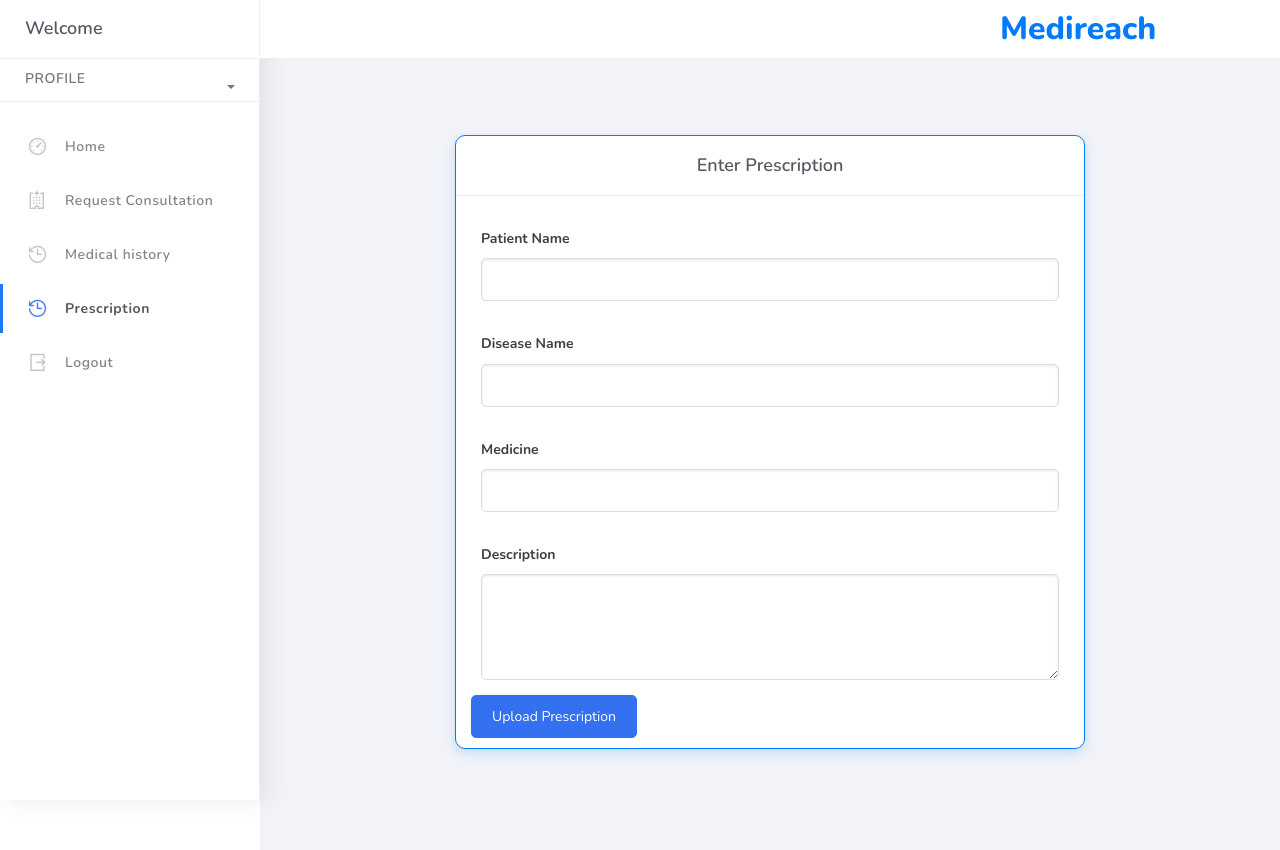
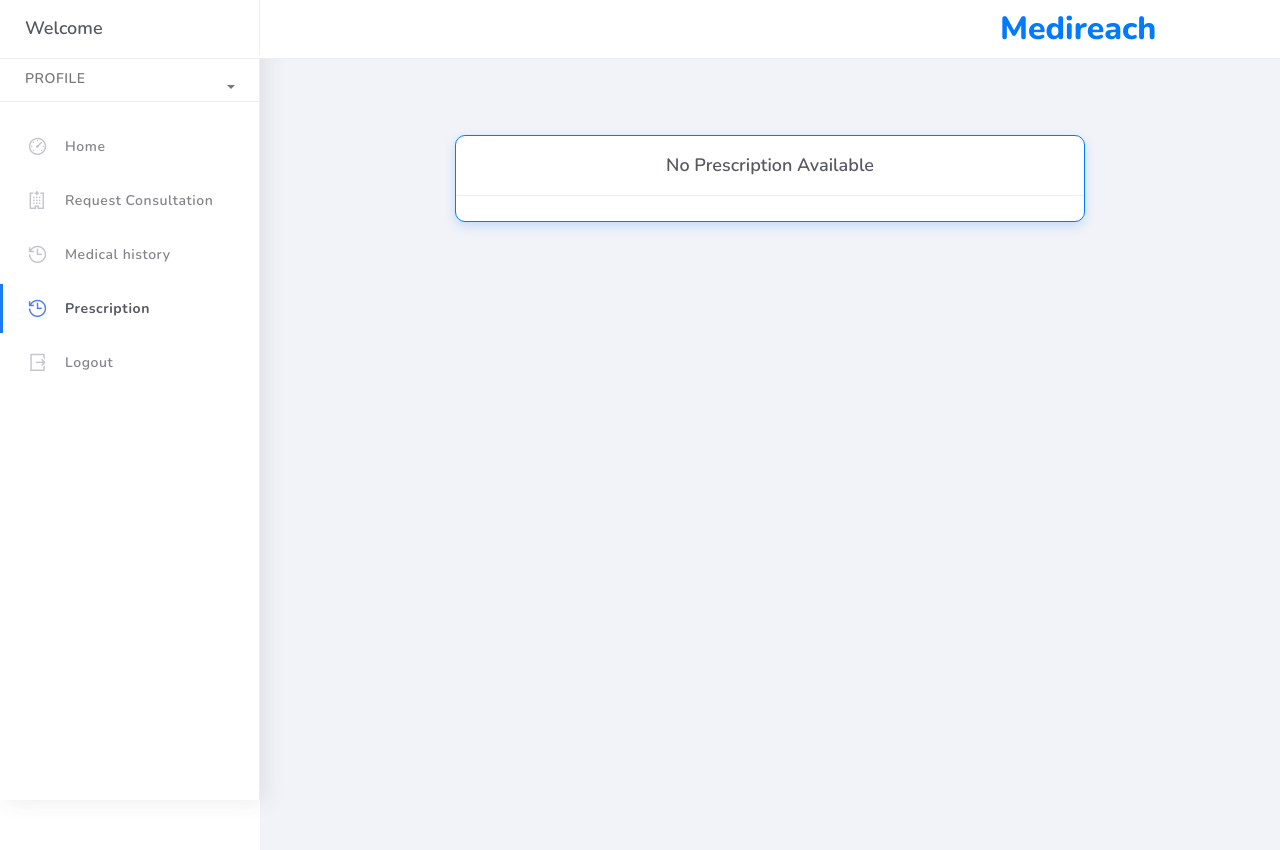
Before and after one commit to Akshaiks/Medireach, a Django app: page /prescription_view in a window 1280 px wide. Run offline with Django 4.2, Linux system fonts and the light colour scheme; some libraries are stand-ins or nearby versions.

Commit message:
made some new changes in prescription page, added new grapg representation in user side

```diff
--- a/myapp/templates/index.html
+++ b/myapp/templates/index.html
@@ -37,7 +37,7 @@
 	<div class="wrapper">
 		<div class="main-header">
 			<div class="logo-header">
-				<a href="index.html" class="logo">
+				<a href="{% url 'index' %}" class="logo">
 					Welcome
 				</a>
 				<button class="navbar-toggler sidenav-toggler ml-auto" type="button" data-toggle="collapse" data-target="collapse" aria-controls="sidebar" aria-expanded="false" aria-label="Toggle navigation">
--- a/myapp/templates/prescription.html
+++ b/myapp/templates/prescription.html
@@ -166,7 +166,7 @@
                                         {% if latest_prescription %}
                                             Prescription Details
                                         {% else %}
-                                            Enter Prescription
+                                           No Prescription Available
                                         {% endif %}
                                     </h5>
                                 </div>
@@ -177,27 +177,7 @@
                                         <p><strong>Medicine:</strong> {{ latest_prescription.medicine }}</p>
                                         <p><strong>Description:</strong> {{ latest_prescription.description }}</p>
                                         <p><strong>Created At:</strong> {{ latest_prescription.created_at }}</p>
-                                    {% else %}
-                                        <form method="POST" action="{% url 'upload_prescription' %}">
-                                            {% csrf_token %}
-                                            <div class="form-group">
-                                                <label for="patient_name">Patient Name</label>
-                                                <input type="text" class="form-control" id="patient_name" name="patient_name" required>
-                                            </div>
-                                            <div class="form-group">
-                                                <label for="disease_name">Disease Name</label>
-                                                <input type="text" class="form-control" id="disease_name" name="disease_name" required>
-                                            </div>
-                                            <div class="form-group">
-                                                <label for="medicine">Medicine</label>
-                                                <input type="text" class="form-control" id="medicine" name="medicine" required>
-                                            </div>
-                                            <div class="form-group">
-                                                <label for="description">Description</label>
-                                                <textarea class="form-control" id="description" name="description" rows="4" required></textarea>
-                                            </div>
-                                            <button type="submit" class="btn btn-primary">Upload Prescription</button>
-                                        </form>
+
                                     {% endif %}
                                 </div>
                             </div>
--- a/myapp/views.py
+++ b/myapp/views.py
@@ -63,6 +63,7 @@ def sign_up(request):
 
 def login_view(request):
     if request.method == "POST":
+        request.session.flush()
         username = request.POST['username']
         print(username)
         password = request.POST['password']
@@ -79,7 +80,7 @@ def login_view(request):
 
             if user.password == password:  # Compare plain-text password
                 request.session['username'] = username
-                initialize_mqtt(request)
+
 
                 return HttpResponse('<script>alert("Login successful"); window.location.href="/index/";</script>')
             else:
@@ -131,7 +132,8 @@ def send_link(request, request_id):
 
     if request.method == "POST":
         # Default Google Meet URL
-        gmeet_url = "https://meet.google.com/iyp-sbtj-gyu"  # Your default URL
+        gmeet_url = "https://meet.google.com/iyp-sbtj-gyu"
+        gmeet_urll = "https://meet.google.com/landing?hs=197&authuser=0"  # Your default URL
 
         VideoConsultation.objects.create(
             request=consultation_request,
@@ -141,7 +143,7 @@ def send_link(request, request_id):
         )
 
 
-        return redirect(gmeet_url)
+        return redirect(gmeet_urll)
 
 
     return render(request, 'video_consultation_doctor.html', {'consultation_request': consultation_request})
@@ -163,6 +165,7 @@ def video_consultation_user(request):
     print(username)
 
     video_consultation = VideoConsultation.objects.filter(username=username).first()
+    initialize_mqtt(request)
 
     print(video_consultation)  # Debugging line to check if data is fetched correctly.
 
```
Also changed, not shown: db.sqlite3.
